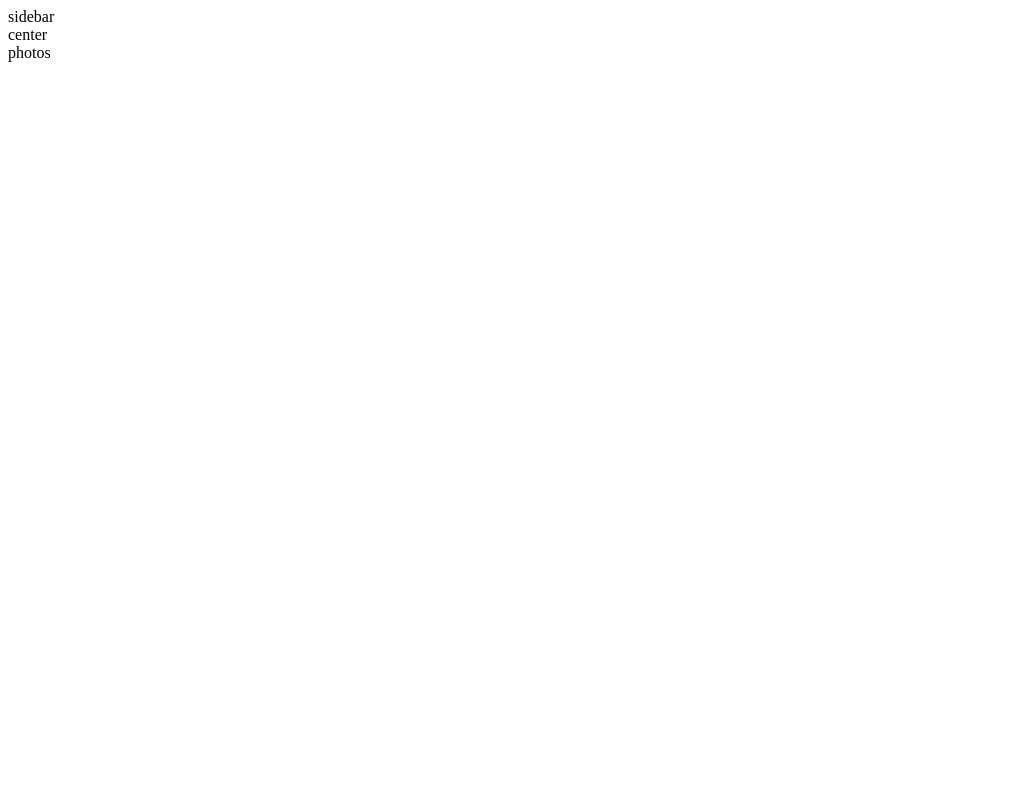
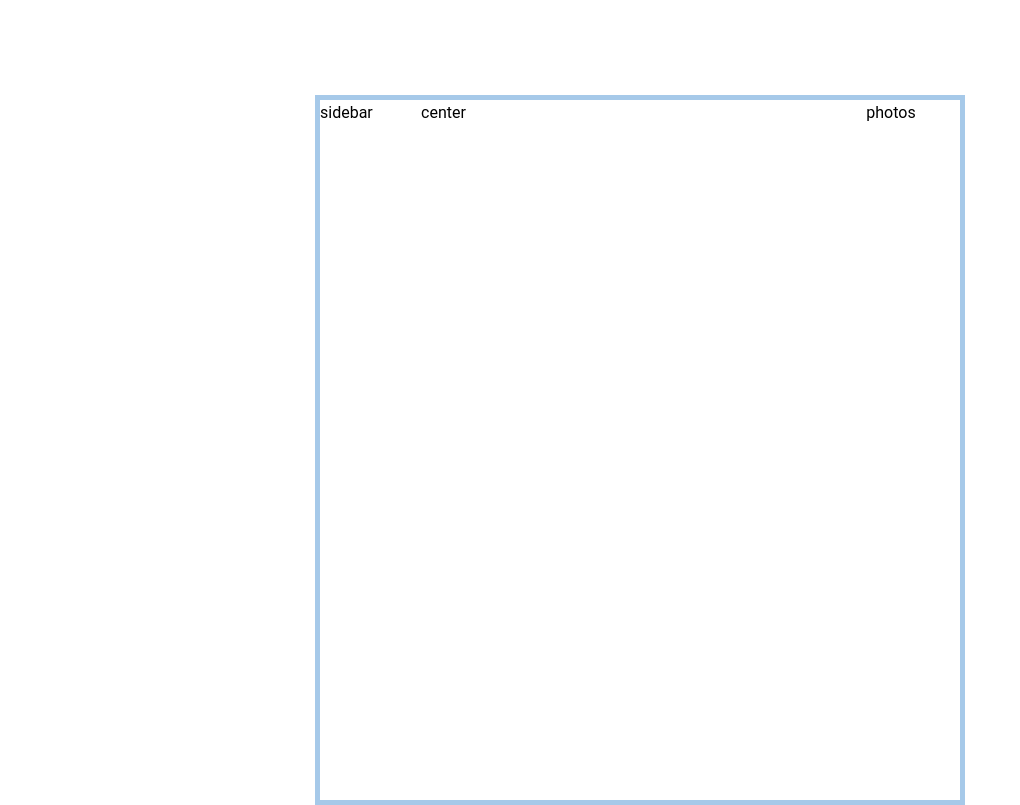
Before and after one commit to 3nya/personal-website, a plain HTML site: page index.html in a window 1280 px wide. Shown: the whole page, without its empty margins (0-1020 px from the left). Drawn offline with Linux system fonts and the light colour scheme; files that its build step writes are made by us from their sources.

Commit message:
Update style.css

```diff
--- a/css/style.css
+++ b/css/style.css
@@ -1,52 +1,79 @@
-/* I give up on this codeeeeee
+body {
+    margin: 0;
+    padding: 0;
+    line-height: 1.6;
+    word-spacing: 1.4px;
+    font-family: "Roboto", sans-serif;
+    display: flex;
+    justify-content: center;
+    align-items: center;
+    height: 100vh;
+}
+
+
 .container {
-    width: 600px;
-    height: 600px;
+    width: 50%;
+    height: 700px;
     margin: 0 auto;
     margin-top: 100px;
-    // border: 5px solid #e9a6a6; //
+    border: 5px solid #a6c9e9;
 }
 
 .container {
     display: flex;
-    gap: 0.5em;
-    flex: 1;
+    flex-direction: column;
+    flex-wrap: wrap;
+    gap: 0.25em;
+    align-items: flex-start;
 }
 
+
+.box {
+    width: 30%;
+    height: 30em;
+    background-color: #bedae2;
+    margin: 0.5em;
+    padding: 0.5em;
+    font-weight: 700;
+    text-align: center;
+    border-radius: 10px;
+}
+
+.first {
+    flex-grow: 10;
+}
+.second {
+    flex: 200;
+}
+.center {
+    flex-basis: 100%;
+
+    width: 62%;
+
+}
+
+
+/*
 .sidebar {
     border: 2px solid #5897cf;
     background-color: aliceblue;
-    width: 100px;
 
-    //
-    flex: 0.5;
-    float: left;
-    //
+
+
 }
 
 .center {
     border: 2px solid #5897cf;
     background-color: aliceblue;
-    height: 300px;
-    flex:1;
-    //
-    height: 250px;
-    width: 1000px;
-    flex: 1;
-    //
+
+
 }
 
 .bottom {
     border: 2px solid #5897cf;
     background-color: aliceblue;
-    display: inline-block;
-    margin-top: auto;
-    height: 250px;
-    width: 300px;
-    //
-    height: 250px;
-    flex-grow: 1;
-    align-self: flex-end;
-    //
+
+
+
 }
 */
```
